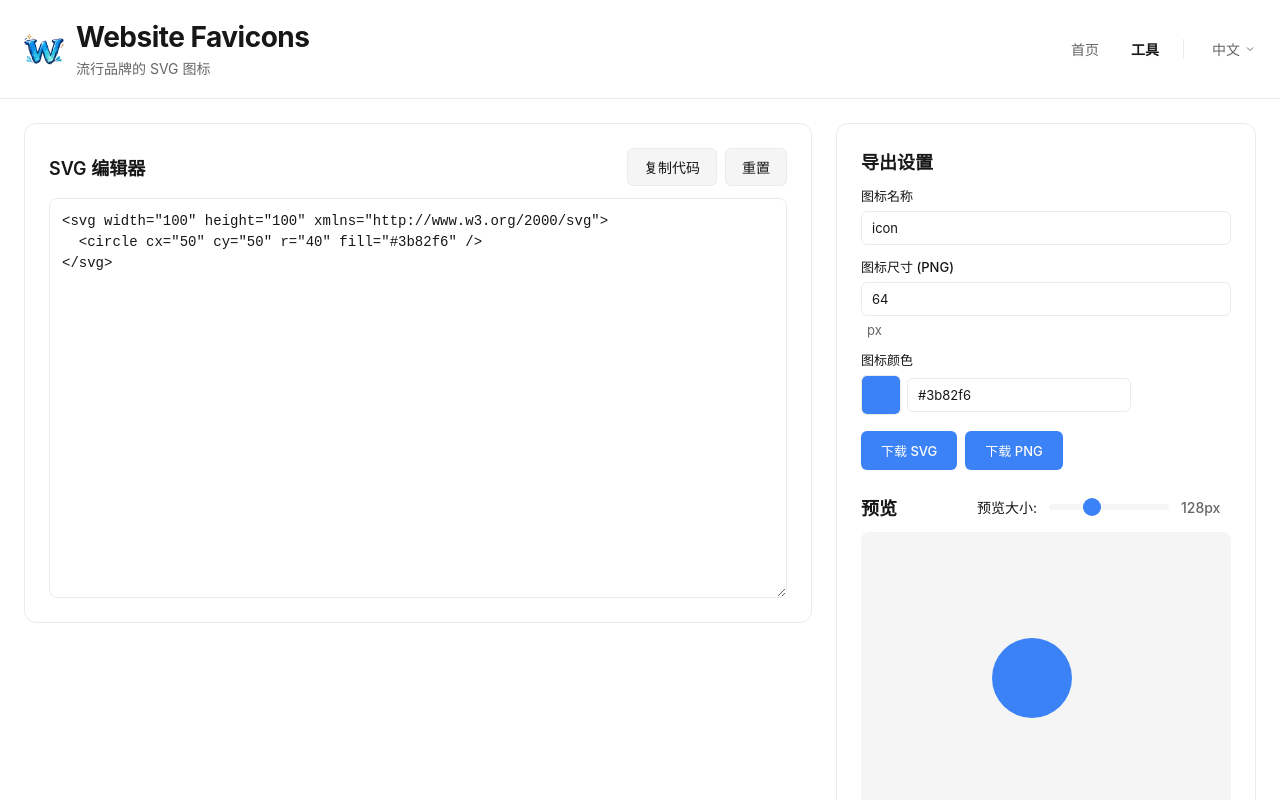
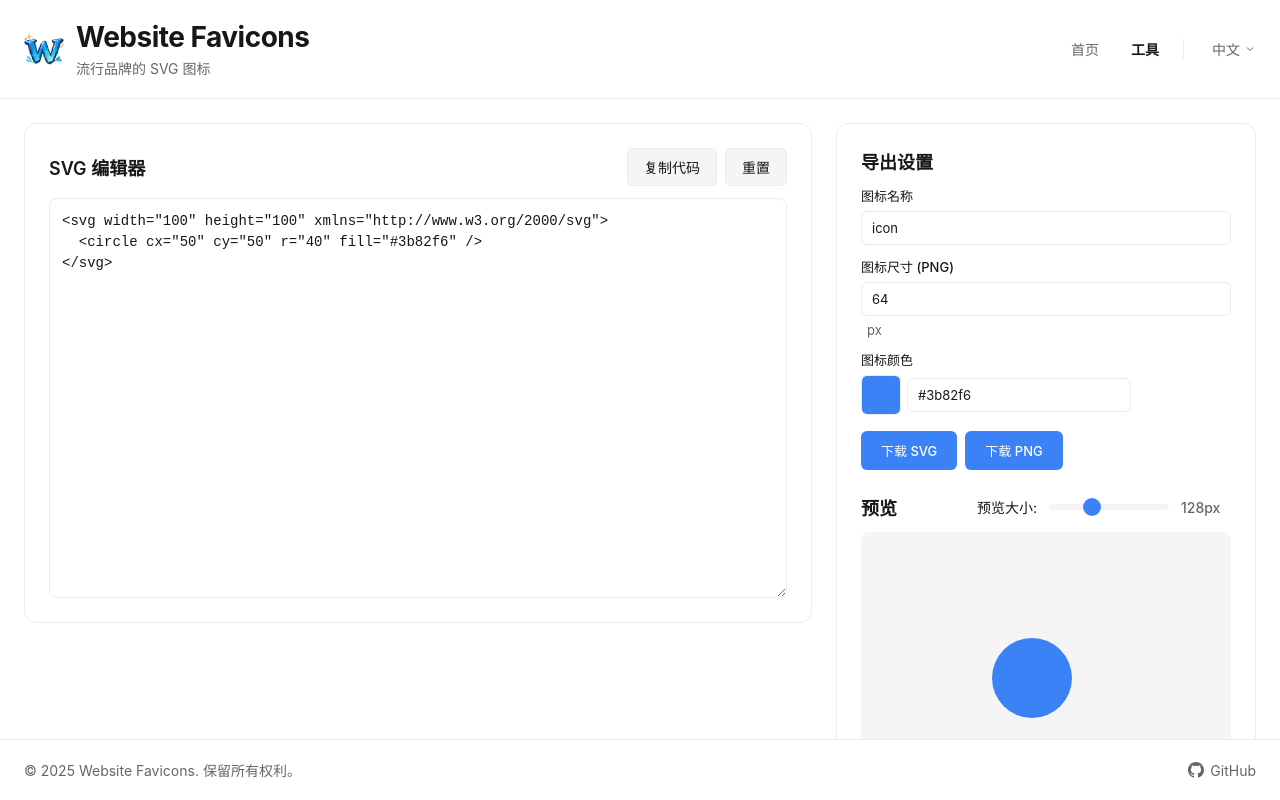
Before and after one commit to AsukaCC/website-favicons, a Next.js app: page /tools in a window 1280 px wide. Built offline with nearby package versions, Linux system fonts and the light colour scheme.

Commit message:
styles:tools页面优化

```diff
--- a/styles/pages/Tools.module.css
+++ b/styles/pages/Tools.module.css
@@ -1,10 +1,11 @@
 .page {
-  min-height: 100vh;
+  height: 100vh;
   display: flex;
   flex-direction: column;
   background-color: var(--background);
   color: var(--foreground);
   transition: background-color 0.3s, color 0.3s;
+  overflow: hidden;
 }
 
 .main {
@@ -13,6 +14,8 @@
   max-width: 1400px;
   margin: 0 auto;
   width: 100%;
+  overflow-y: auto;
+  overflow-x: hidden;
 }
 
 .container {
```
Also changed, not shown: pages/tools.tsx (line endings or trailing spaces).
